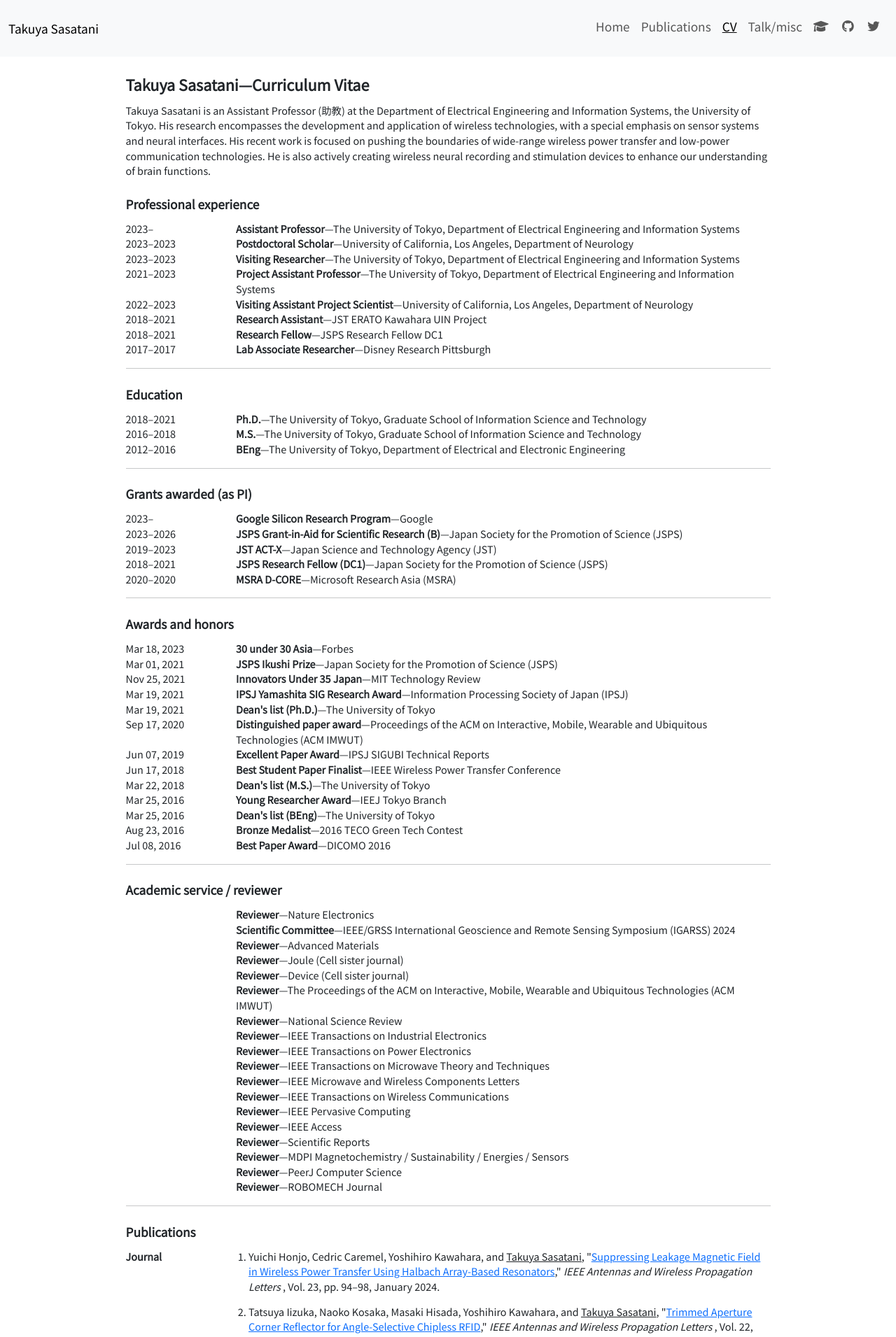
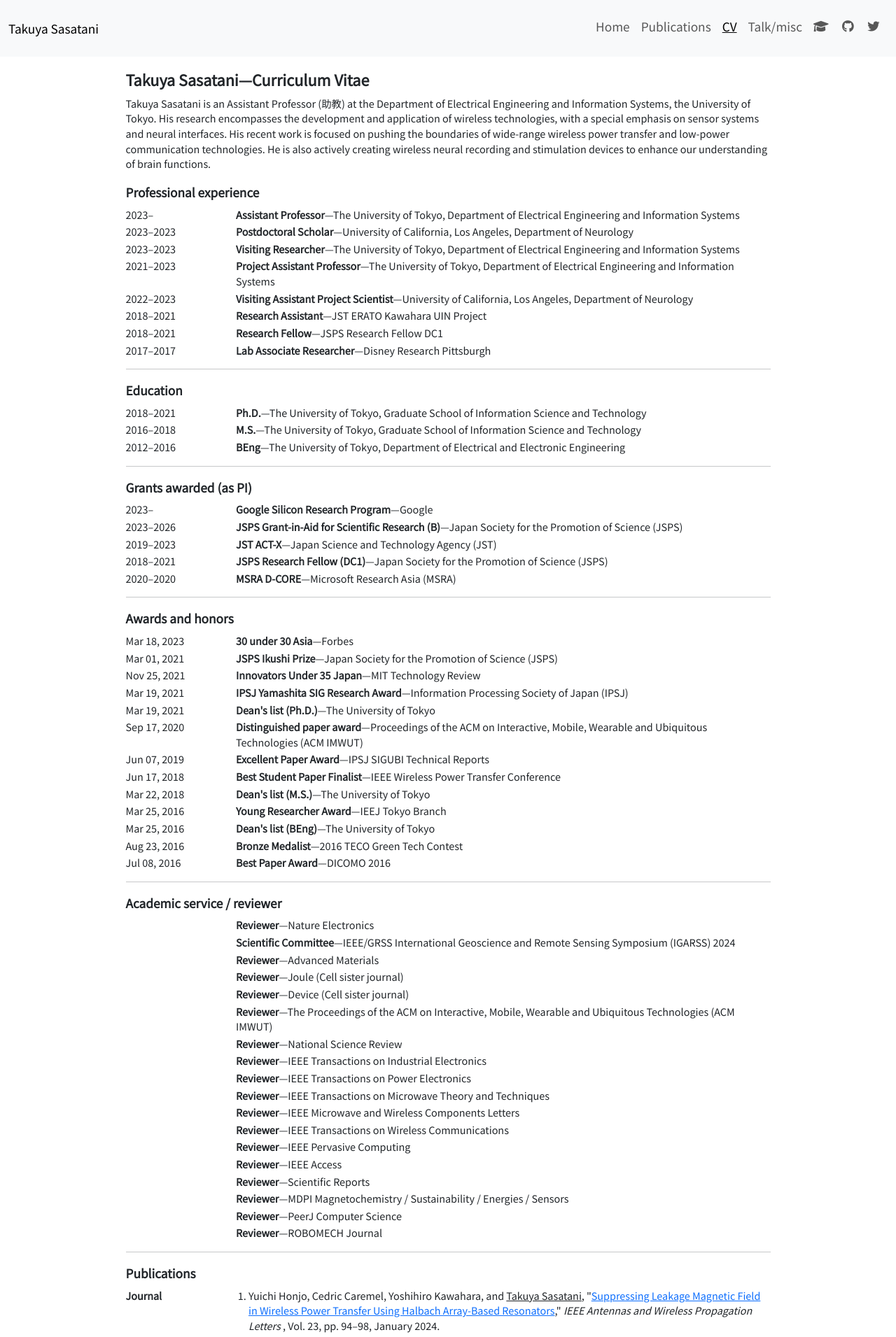
Before and after one commit to t-sasatani/t-sasatani.github.io, a Jekyll site: the page built from _pages/cv.md, in a window 1280 px wide. Shown: the top 1911 px of the page at 70% size. Built offline with Jekyll 4.4.1, drawn with Linux system fonts in a browser that asks for light colours.

Commit message:
minor fix margin

```diff
--- a/_layouts/cv.html
+++ b/_layouts/cv.html
@@ -7,7 +7,7 @@ layout: default
 
 <h2>Professional experience</h2>
 {% for item in site.data.career %}
-  <div class="row">
+  <div class="row cv-item">
     <div class="col-md-2 cv-date">
       {{ item['start_date'] | date: "%Y" }}&ndash;{{ item['end_date'] | date: "%Y" }}
     </div>
@@ -20,7 +20,7 @@ layout: default
 
 <h2>Education</h2>
 {% for item in site.data.education %}
-  <div class="row">
+  <div class="row cv-item">
     <div class="col-md-2 cv-date">
       {{ item['start_date'] | date: "%Y" }}&ndash;{{ item['end_date'] | date: "%Y" }}
     </div>
@@ -33,7 +33,7 @@ layout: default
 
 <h2>Grants awarded (as PI)</h2>
 {% for item in site.data.grant %}
-  <div class="row">
+  <div class="row cv-item">
     <div class="col-md-2 cv-date">
       {{ item['start_date'] | date: "%Y" }}&ndash;{{ item['end_date'] | date: "%Y" }}
     </div>
@@ -46,7 +46,7 @@ layout: default
 
 <h2>Awards and honors</h2>
 {% for item in site.data.award %}
-  <div class="row">
+  <div class="row cv-item">
     <div class="col-md-2 cv-date">
       {{ item['date'] | date: "%b %d, %Y" }}
     </div>
@@ -59,7 +59,7 @@ layout: default
 
 <h2>Academic service / reviewer</h2>
 {% for item in site.data.service %}
-  <div class="row">
+  <div class="row cv-item">
     <div class="col-md-2 cv-date"></div>
     <div class="col-md-10 cv-list">
       <strong>{{ item['role'] }}</strong>&mdash;{{ item['program'] }}
--- a/assets/css/main.css
+++ b/assets/css/main.css
@@ -19,8 +19,8 @@ body {
 
 h1, h2, h3 {
   font-weight: var(--font-weight-bold); /* Heavy for headings */
-  margin-top: 20pt;
-  margin-bottom: 10pt;
+  margin-top: 20px;
+  margin-bottom: 10px;
 }
 
 h1 {
@@ -57,17 +57,16 @@ h3 {
 }
 
 .cv-list .cv-date .media-list .media-date{
-  margin-top: 10pt;
+  margin-top: 0px;
+}
+
+.cv-item{
+  margin-top: 3px;
 }
 
 .publication-number {
   font-weight: bold;
   margin-right: 5px;
-}
-
-.publication-list {
-  margin-left: 20pt;
-  margin-top: 20pt;
 }
 
 /* Lists and Paragraphs */
```
